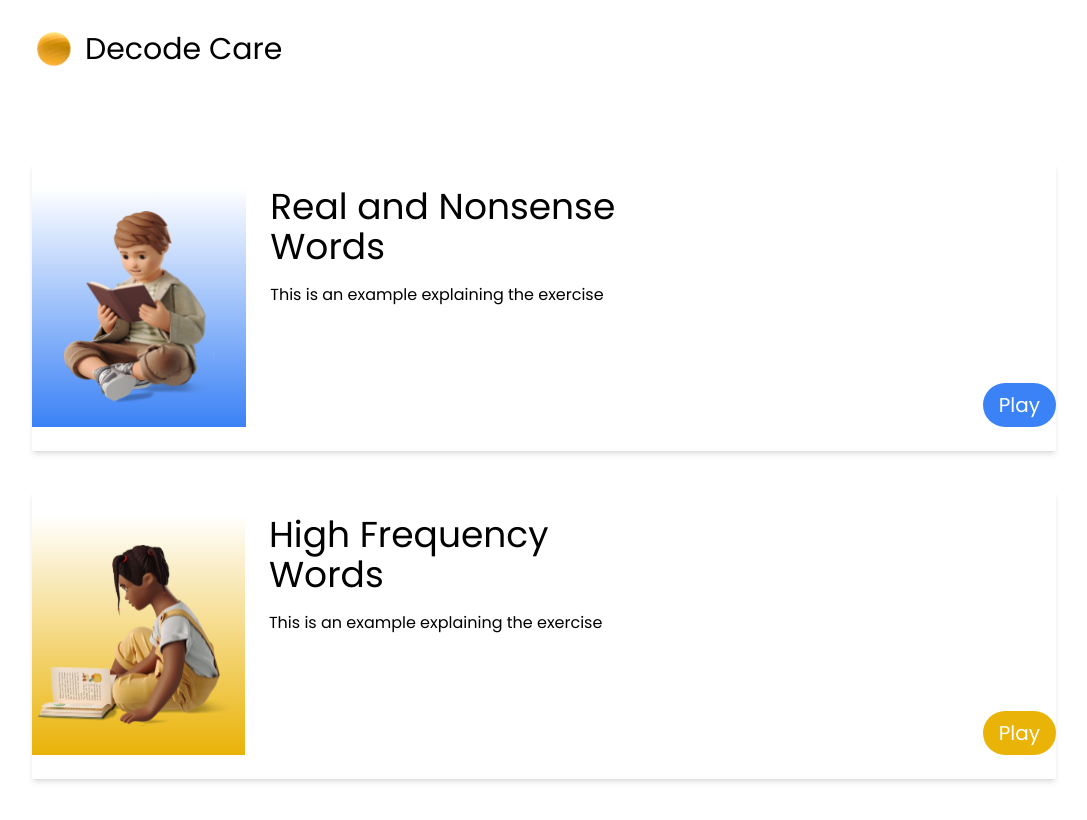
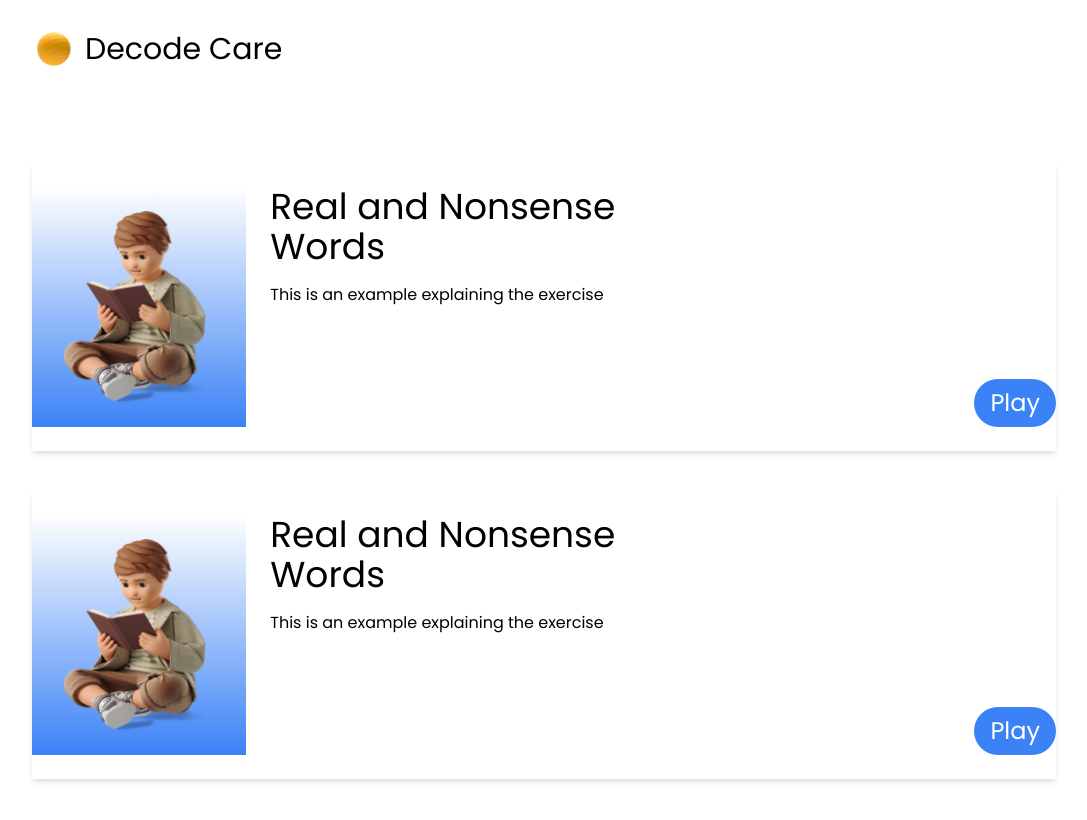
Before and after one commit to ghpaterson/decode-care, a Next.js app: page /MainMenu in a window 1280 px wide. Shown: the top 820 px of the page, without its empty margins (96-1183 px from the left). Built offline with nearby package versions, Linux system fonts and the light colour scheme; a web font is replaced by a local one.

Commit message:
moved main menu crad to be seperate component

```diff
--- a/app/MainMenu/page.js
+++ b/app/MainMenu/page.js
@@ -1,8 +1,8 @@
 import Link from "next/link";
 import NavBar from "@/components/NavBar";
 import Image from "next/image";
-import boyReading from "/public/boyReading.svg";
 import girlReading from "/public/girlReading.svg";
+import MainMenuCard from "@/components/MainMenuCard";
 
 export default function MainMenu() {
   return (
@@ -10,27 +10,9 @@ export default function MainMenu() {
       <main className="px-10 lg:px-32">
         <NavBar />
         <div className="flex flex-col gap-10 lg:py-16 font-poppins">
-          <section class="cvc-action-card">
-            <div className="shadow-md min-w-full py-6">
-              <div className="flex flex-col lg:flex-row items-center lg:items-start">
-                <div className="h-60 w-60 bg-gradient-to-b from-white to bg-blue-500 flex justify-center">
-                  <Image src={boyReading} width={150} alt="boy reading" />
-                </div>
-                <div className="flex flex-col gap-4 px-6 items-center lg:items-start">
-                  <h1 className="lg:text-4xl">Real and Nonsense Words</h1>
-                  <p>This is an example explaining the exercise</p>
-                </div>
-                <div className="flex justify-end items-end lg:h-60 lg:w-96">
-                  <Link href="/CVCMenu">
-                    <button className="bg-blue-500 rounded-full text-xl text-white px-4 py-2">
-                      Play
-                    </button>
-                  </Link>
-                </div>
-              </div>
-            </div>
-          </section>
-          <section class="hfw-action-card">
+          <MainMenuCard />
+          <MainMenuCard />
+          {/* <section class="hfw-action-card">
             <div className="shadow-md min-w-full py-6">
               <div className="flex flex-col lg:flex-row">
                 <div className="h-60 w-60 bg-gradient-to-b from-white to bg-yellow-500 flex justify-center">
@@ -42,15 +24,14 @@ export default function MainMenu() {
                 </div>
                 <div className="flex lg:justify-end lg:items-end  lg:w-96 lg:ml-16">
                   <Link href="/HFWMenu">
-                    <button className="bg-yellow-500 rounded-full text-xl text-white px-4 py-2">
+                    <button className="bg-yellow-500 rounded-full text-xl lg:text-2xl text-white px-4 py-2">
                       Play
                     </button>
                   </Link>
                 </div>
               </div>
             </div>
-            {/* <Link href="/HFWMenu">HFW Menu</Link> */}
-          </section>
+          </section> */}
         </div>
       </main>
     </>
--- /dev/null
+++ b/components/MainMenuCard.js
@@ -0,0 +1,30 @@
+import Link from "next/link";
+import Image from "next/image";
+import boyReading from "../public/boyReading.svg";
+
+export default function MainMenuCard() {
+  return (
+    <main>
+      <section class="cvc-action-card">
+        <div className="shadow-md min-w-full py-6">
+          <div className="flex flex-col lg:flex-row items-center lg:items-start">
+            <div className="h-60 w-60 bg-gradient-to-b from-white to bg-blue-500 flex justify-center">
+              <Image src={boyReading} width={150} alt="boy reading" />
+            </div>
+            <div className="flex flex-col gap-4 px-6 items-center lg:items-start">
+              <h1 className="lg:text-4xl">Real and Nonsense Words</h1>
+              <p>This is an example explaining the exercise</p>
+            </div>
+            <div className="flex justify-end items-end lg:h-60 lg:w-96">
+              <Link href="/CVCMenu">
+                <button className="bg-blue-500 rounded-full text-xl lg:text-2xl text-white px-4 py-2">
+                  Play
+                </button>
+              </Link>
+            </div>
+          </div>
+        </div>
+      </section>
+    </main>
+  );
+}
```
